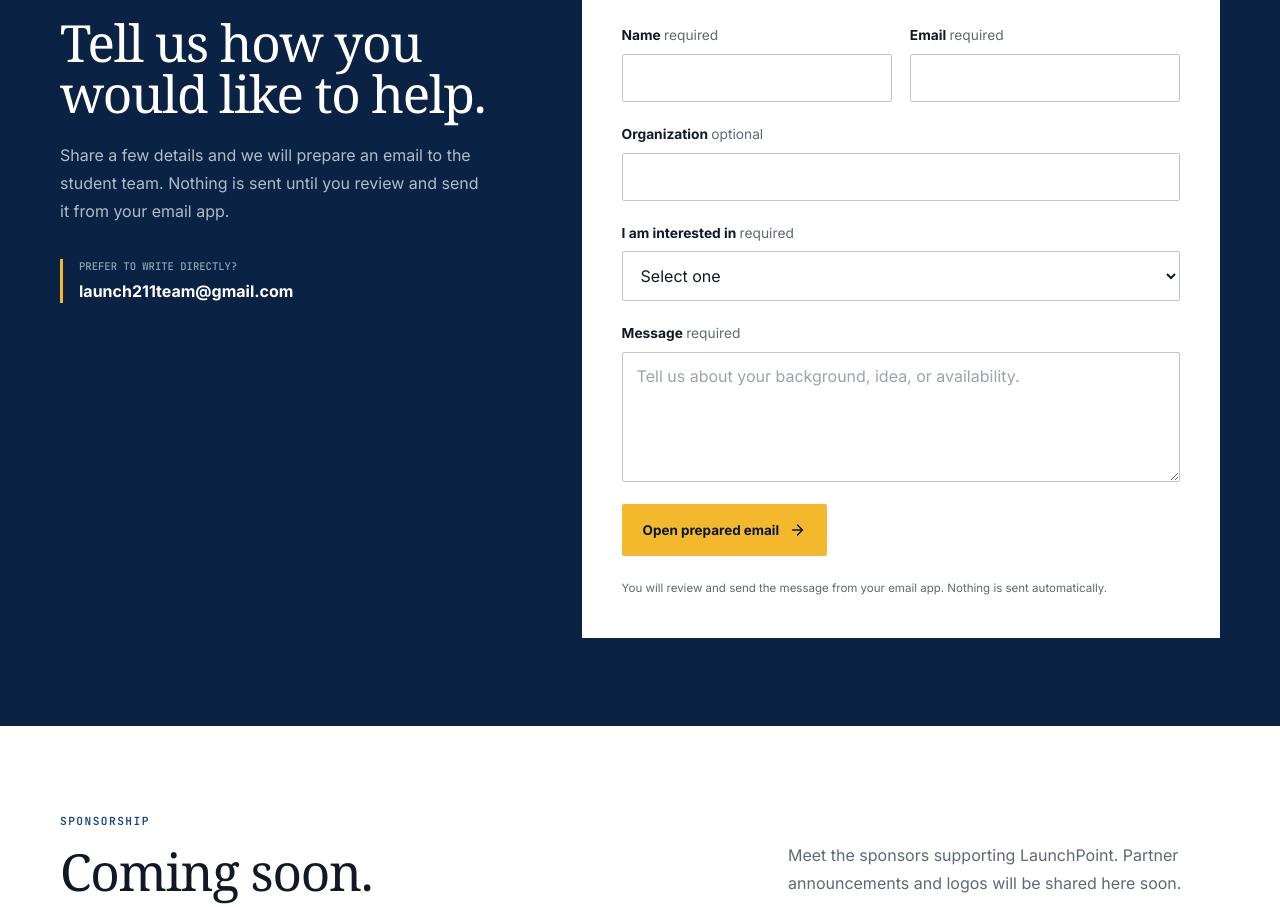
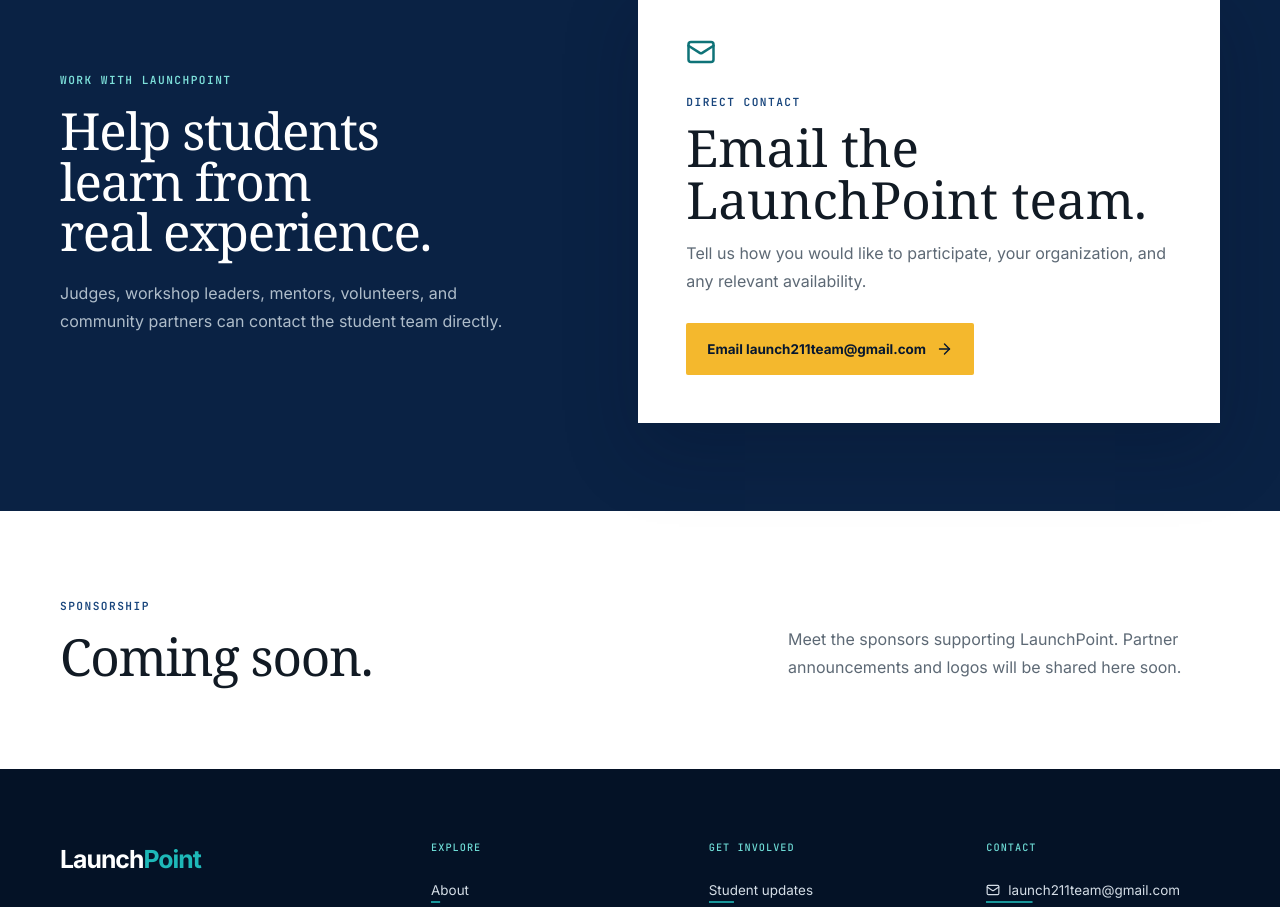
Before and after one commit to sohumgor/launch211, a React (Vite) app: page /get-involved in a window 1280 px wide. Shown: the part 963-1870 px from the top of the page. Built offline with nearby package versions, Linux system fonts and the light colour scheme; a web font is replaced by a local one.

Commit message:
Remove forms and update conference date status

```diff
--- a/src/components/Footer.tsx
+++ b/src/components/Footer.tsx
@@ -10,7 +10,7 @@
         <p>A student-led regional business conference connecting high school students with the local business community.</p>
       </div>
       <div><p className="footer-label">Explore</p><div className="footer-links"><Link to="/about">About</Link><Link to="/competitions/pitch">Venture Pitch</Link><Link to="/competitions/roleplay">Business Roleplay</Link><Link to="/events/workshops">Workshops</Link><Link to="/schedule">Schedule</Link></div></div>
-      <div><p className="footer-label">Get involved</p><div className="footer-links"><Link to="/registration">Student updates</Link><Link to="/get-involved#inquiry">Judges and volunteers</Link><Link to="/get-involved#sponsors">Sponsors</Link><a href={event.interestForm} target="_blank" rel="noreferrer">Interest form</a></div></div>
+      <div><p className="footer-label">Get involved</p><div className="footer-links"><Link to="/registration">Student updates</Link><Link to="/get-involved#inquiry">Judges and volunteers</Link><Link to="/get-involved#sponsors">Sponsors</Link></div></div>
       <div><p className="footer-label">Contact</p><div className="footer-links footer-contact"><a href={`mailto:${event.email}`}><Mail aria-hidden="true" />{event.email}</a><a href={event.instagram} target="_blank" rel="noreferrer"><Instagram aria-hidden="true" />{event.instagramLabel}</a><span><MapPin aria-hidden="true" />Palatine, Illinois</span></div></div>
     </div>
     <div className="site-container footer-bottom"><span>&copy; {new Date().getFullYear()} LaunchPoint</span><span>Built for students ready to learn by doing.</span></div>
--- a/src/pages/GetInvolved.tsx
+++ b/src/pages/GetInvolved.tsx
@@ -1,5 +1,4 @@
-import { FormEvent, useState } from "react";
-import { ArrowRight, Gavel, Handshake, Presentation } from "lucide-react";
+import { ArrowRight, Gavel, Handshake, Mail, Presentation } from "lucide-react";
 import Footer from "@/components/Footer";
 import Navbar from "@/components/Navbar";
 import PageHero from "@/components/PageHero";
@@ -7,34 +6,6 @@
 import { event as eventDetails } from "@/content/site";
 
 const GetInvolved = () => {
-  const [preparedMessage, setPreparedMessage] = useState("");
-  const [copyStatus, setCopyStatus] = useState<"idle" | "copied" | "failed">("idle");
-
-  const handleSubmit = (formEvent: FormEvent<HTMLFormElement>) => {
-    formEvent.preventDefault();
-    const form = new FormData(formEvent.currentTarget);
-    const name = String(form.get("name") || "");
-    const email = String(form.get("email") || "");
-    const organization = String(form.get("organization") || "Not provided");
-    const interest = String(form.get("interest") || "General involvement");
-    const message = String(form.get("message") || "");
-    const subject = `LaunchPoint involvement: ${interest}`;
-    const body = `Name: ${name}\nEmail: ${email}\nOrganization: ${organization}\nInterest: ${interest}\n\n${message}`;
-
-    setPreparedMessage(`To: ${eventDetails.email}\nSubject: ${subject}\n\n${body}`);
-    setCopyStatus("idle");
-    window.location.href = `mailto:${eventDetails.email}?subject=${encodeURIComponent(subject)}&body=${encodeURIComponent(body)}`;
-  };
-
-  const handleCopy = async () => {
-    try {
-      await navigator.clipboard.writeText(preparedMessage);
-      setCopyStatus("copied");
-    } catch {
-      setCopyStatus("failed");
-    }
-  };
-
   return (
     <div className="site-shell">
       <Seo title="Get Involved" description="Judge, teach, mentor, volunteer, or sponsor LaunchPoint." />
@@ -54,26 +25,19 @@
         </section>
 
         <section className="section inquiry-section" id="inquiry" tabIndex={-1}>
-          <div className="site-container inquiry-grid">
+          <div className="site-container direct-contact-layout">
             <div className="inquiry-copy">
-              <p className="eyebrow eyebrow-light">Involvement inquiry</p>
-              <h2>Tell us how you would like to help.</h2>
-              <p>Share a few details and we will prepare an email to the student team. Nothing is sent until you review and send it from your email app.</p>
-              <div className="inquiry-contact"><span>Prefer to write directly?</span><a href={`mailto:${eventDetails.email}`}>{eventDetails.email}</a></div>
+              <p className="eyebrow eyebrow-light">Work with LaunchPoint</p>
+              <h2>Help students learn from real experience.</h2>
+              <p>Judges, workshop leaders, mentors, volunteers, and community partners can contact the student team directly.</p>
             </div>
-
-            <form className="inquiry-form" onSubmit={handleSubmit}>
-              <div className="form-row">
-                <div className="form-field"><label htmlFor="inquiry-name">Name <span>required</span></label><input id="inquiry-name" name="name" autoComplete="name" required /></div>
-                <div className="form-field"><label htmlFor="inquiry-email">Email <span>required</span></label><input id="inquiry-email" name="email" type="email" autoComplete="email" required /></div>
-              </div>
-              <div className="form-field"><label htmlFor="inquiry-organization">Organization <span>optional</span></label><input id="inquiry-organization" name="organization" autoComplete="organization" /></div>
-              <div className="form-field"><label htmlFor="inquiry-interest">I am interested in <span>required</span></label><select id="inquiry-interest" name="interest" defaultValue="" required><option value="" disabled>Select one</option><option>Judging</option><option>Leading a workshop</option><option>Speaking or mentoring</option><option>Sponsorship</option><option>Volunteering</option><option>Another kind of support</option></select></div>
-              <div className="form-field"><label htmlFor="inquiry-message">Message <span>required</span></label><textarea id="inquiry-message" name="message" rows={5} placeholder="Tell us about your background, idea, or availability." required /></div>
-              <button className="button button-primary" type="submit" aria-describedby="inquiry-helper">Open prepared email <ArrowRight aria-hidden="true" /></button>
-              <p className="form-helper" id="inquiry-helper">You will review and send the message from your email app. Nothing is sent automatically.</p>
-              {preparedMessage && <div className="form-status" role="status" aria-live="polite"><strong>Email draft prepared.</strong><p>If your email app did not open, copy the prepared message and email it to <a href={`mailto:${eventDetails.email}`}>{eventDetails.email}</a>.</p><button className="copy-button" type="button" onClick={handleCopy}>{copyStatus === "copied" ? "Message copied" : "Copy prepared message"}</button>{copyStatus === "failed" && <p className="copy-error" role="alert">Copying was blocked by your browser. Please email the address above directly.</p>}</div>}
-            </form>
+            <div className="direct-contact-card">
+              <Mail aria-hidden="true" />
+              <p className="eyebrow">Direct contact</p>
+              <h3>Email the LaunchPoint team.</h3>
+              <p>Tell us how you would like to participate, your organization, and any relevant availability.</p>
+              <a className="button button-primary" href={`mailto:${eventDetails.email}?subject=${encodeURIComponent("LaunchPoint involvement")}`}>Email {eventDetails.email} <ArrowRight aria-hidden="true" /></a>
+            </div>
           </div>
         </section>
 
--- a/src/pages/Schedule.tsx
+++ b/src/pages/Schedule.tsx
@@ -5,8 +5,8 @@
 import Seo from "@/components/Seo";
 import { event } from "@/content/site";
 
-const Schedule = () => <div className="site-shell"><Seo title="Schedule | LaunchPoint" description="The conference schedule for LaunchPoint on October 17, 2026."/><Navbar/><main>
-  <PageHero eyebrow="Conference day" title="One focused Saturday." intro="Competition in the morning. Professional learning in the afternoon. A clear day built to keep students moving and engaged."/>
+const Schedule = () => <div className="site-shell"><Seo title="Schedule | LaunchPoint" description="The planned schedule for the LaunchPoint conference in October 2026."/><Navbar/><main>
+  <PageHero eyebrow="Conference day" title="One focused conference day." intro="Competition in the morning. Professional learning in the afternoon. A clear day built to keep students moving and engaged."/>
   <section className="section"><div className="site-container schedule-layout"><div className="schedule-heading"><p className="eyebrow">Conference schedule</p><h2>{event.dateShort}</h2><p>{event.time}<br/>{event.venue}<br/>{event.address}</p><div className="callout"><strong>Schedule updates</strong><p>Session timing may be adjusted as speakers and workshop leaders are confirmed. Registered participants will receive the final event-day schedule.</p></div></div><ScheduleList/></div></section>
 </main><Footer/></div>;
 export default Schedule;
--- a/src/pages/competitions/PitchCompetition.tsx
+++ b/src/pages/competitions/PitchCompetition.tsx
@@ -3,7 +3,6 @@
 const guide: Guide = {
   "title": "Venture Pitch",
   "eyebrow": "Prepared competition",
-  "draft": true,
   "intro": "Build an original real or hypothetical business with your team. Present your idea, explain the market, and defend how you would reach your first customers.",
   "facts": [
     {
@@ -78,7 +77,7 @@
       "items": [
         "At least one working device with internet access.",
         "Your pitch materials, notes, or script. Devices and printed notes are allowed.",
-        "Slides, visual aids, props, or a product, if useful. Slides are recommended but optional in the draft guide."
+        "Slides, visual aids, props, or a product, if useful. Slides are recommended but optional."
       ]
     },
     {
@@ -103,19 +102,17 @@
       "detail": "Three criteria, each worth 10 points: clarity and articulation, professional presence and team participation, and Q&A responses."
     }
   ],
-  "scoringNote": "Based on the dedicated draft rubric and the detailed rubric appended to the event guide. Each criterion is scored 0–10. The draft guide’s summary table differs; the final scoring breakdown is pending confirmation.",
+  "scoringNote": "Based on the dedicated rubric and the detailed rubric appended to the event guide. Each criterion is scored 0–10. The event guide’s summary table differs; the final scoring breakdown is pending confirmation.",
   "resources": [
     {
       "title": "Venture Pitch event guide",
       "detail": "Format, materials, preparation advice, and pitch requirements.",
-      "href": "https://drive.google.com/file/d/1Z6tWl8ItNbf5rbJpui1v6uY_1rij0K4e/view",
-      "draft": true
+      "href": "https://drive.google.com/file/d/1Z6tWl8ItNbf5rbJpui1v6uY_1rij0K4e/view"
     },
     {
       "title": "Venture Pitch judging rubric",
       "detail": "All 10 criteria and the four performance levels used for scoring.",
-      "href": "https://drive.google.com/file/d/1JEVbx-oOVWLfNu0NYOKPT0ffVkqt6BTM/view",
-      "draft": true
+      "href": "https://drive.google.com/file/d/1JEVbx-oOVWLfNu0NYOKPT0ffVkqt6BTM/view"
     }
   ],
   "other": {
--- a/src/polish.css
+++ b/src/polish.css
@@ -54,6 +54,23 @@
 .footer-bottom { color:#a4b4c5; font-size:.73rem; }
 
 .page-hero .guide-draft-note { display:inline-block; color:#eed28e; font:500 .76rem/1.65 var(--body); border-left:2px solid var(--gold); padding-left:14px; }
+
+.ticket-date-tbd strong { font-size: clamp(3.35rem, 5vw, 4.8rem); letter-spacing: -.04em; }
+
+.direct-contact-layout { display:grid; grid-template-columns: .9fr 1.1fr; align-items:center; gap:clamp(42px, 8vw, 110px); }
+.direct-contact-layout .inquiry-copy { position:static; }
+.direct-contact-card { border-top:4px solid var(--gold); background:#fff; color:var(--ink); box-shadow:0 28px 70px rgba(3, 15, 35, .22); padding:clamp(30px, 5vw, 48px); }
+.direct-contact-card > svg { width:30px; height:30px; margin-bottom:28px; color:var(--teal-ink); }
+.direct-contact-card .eyebrow { margin-bottom:13px; }
+.direct-contact-card h3 { margin-bottom:14px; font:400 clamp(2rem, 4vw, 3.4rem)/1 var(--display); }
+.direct-contact-card > p:not(.eyebrow) { max-width:560px; margin-bottom:28px; color:var(--muted); }
+.direct-contact-card .button { max-width:100%; overflow-wrap:anywhere; text-align:center; }
+
+@media (max-width: 780px) {
+  .direct-contact-layout { grid-template-columns:1fr; gap:32px; }
+  .direct-contact-card { padding:28px 22px; }
+  .direct-contact-card .button { width:100%; }
+}
 .guide-fact-strip { background:#fff; border-bottom:1px solid var(--line); }
 .guide-facts { display:grid; grid-template-columns:repeat(4,minmax(0,1fr)); padding:0; }
 .guide-facts>div { padding:27px 24px; border-right:1px solid var(--line); }
```
Also changed, not shown: src/components/CompetitionGuide.tsx (+5 -6 lines), src/content/site.ts (+5 -6 lines), src/pages/Index.tsx (+4 -4 lines), src/pages/Registration.tsx (+8 -9 lines).
